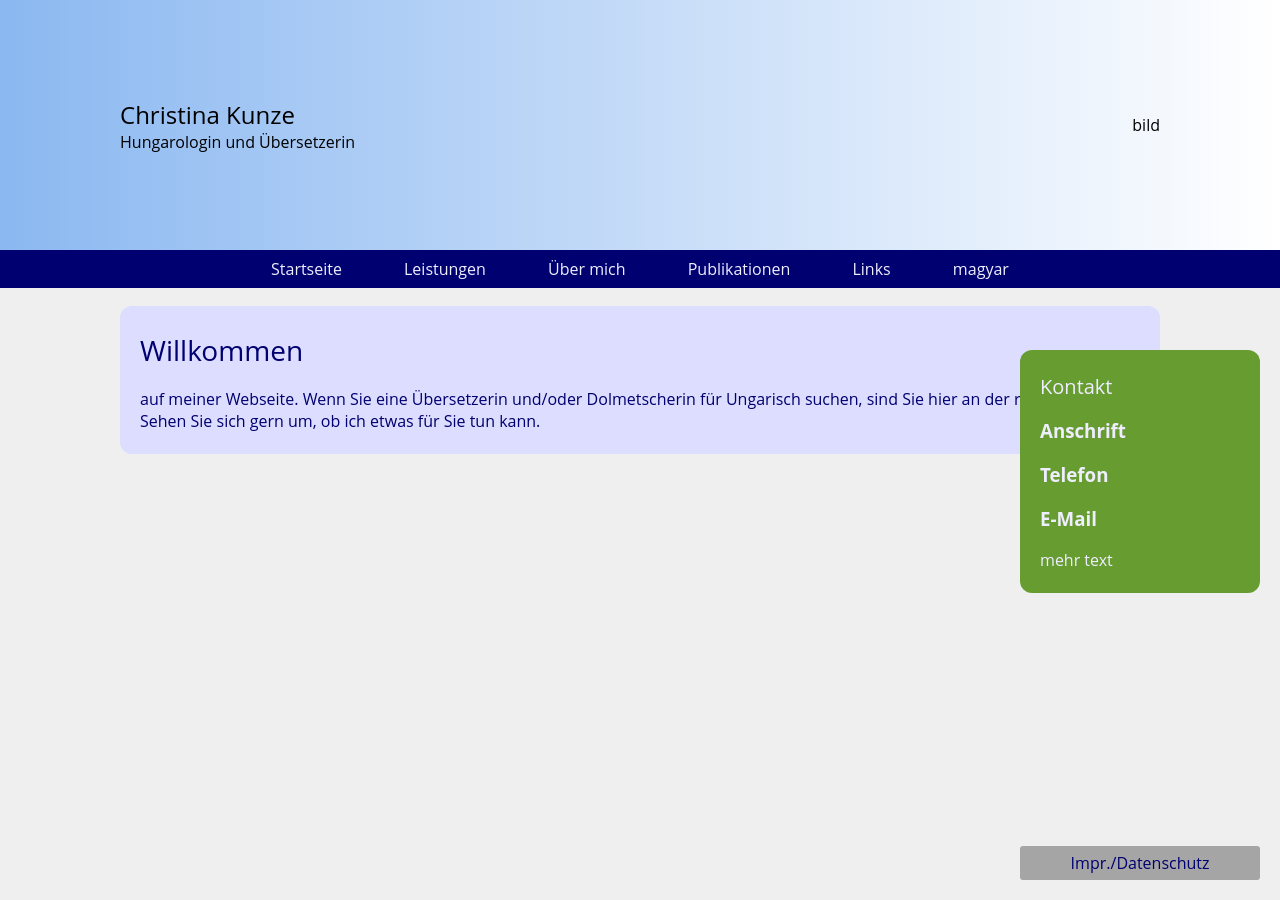
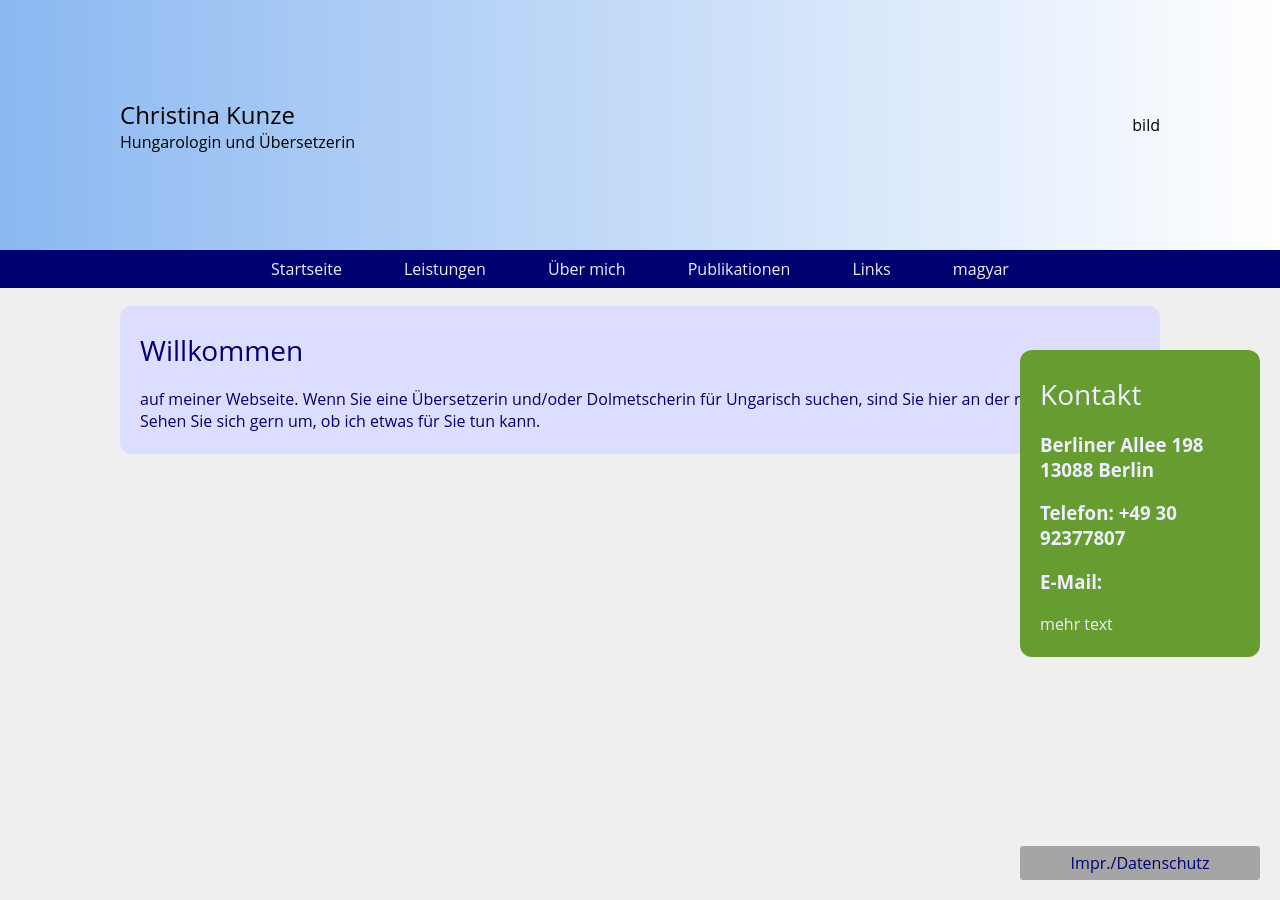
Before and after one commit to rixx/revesz.de, a Jekyll site: the page built from index.md, in a window 1280 px wide. Built offline with Jekyll 4.4.1, drawn with Linux system fonts in a browser that asks for light colours.

Commit message:
Update default.html

```diff
--- a/_layouts/default.html
+++ b/_layouts/default.html
@@ -56,10 +56,10 @@
       </main>
     </div>
     <footer>
-      <h2>Kontakt</h2>
-      <h3>Anschrift</h3>
-      <h3>Telefon</h3>
-      <h3>E-Mail</h3>
+      <h1>Kontakt</h>
+      <h3>Berliner Allee 198<br>13088 Berlin</h3>
+      <h3>Telefon: +49 30 92377807</h3>
+      <h3>E-Mail: </h3>
       <p>mehr text</p>
     </footer>
     <a id="impressum" href="{{site.baseurl}}/impressum">Impr./Datenschutz</a>
```
